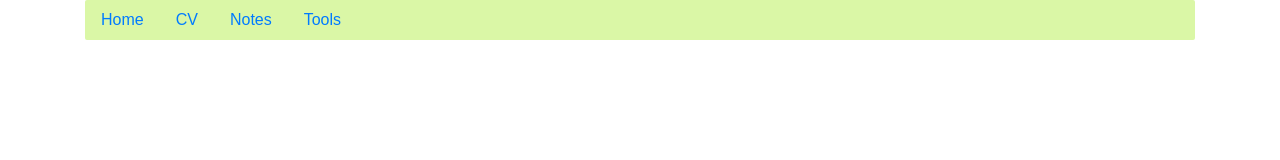
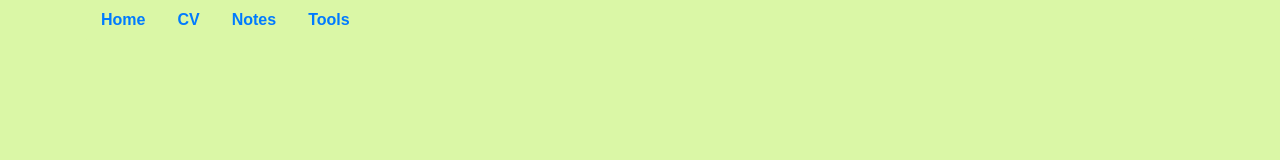
Before and after one commit to jessicahagman/hello, a plain HTML site: page index.html in a window 1280 px wide. Drawn offline with nearby package versions, Linux system fonts and the light colour scheme.

Commit message:
Add files via upload

```diff
--- a/style.css
+++ b/style.css
@@ -1,5 +1,7 @@
 body {
     font-family: 'Work Sans', sans-serif;
+    background-color: #DAF7A6;
+
 }
 
 h1 {
@@ -8,6 +10,7 @@ h1 {
 
 .nav {
     background-color: #DAF7A6;
-    text-size: 14px;
+    text-size: 16px;
     border-radius: 2px;
+    font-weight: bold;
 }
```
